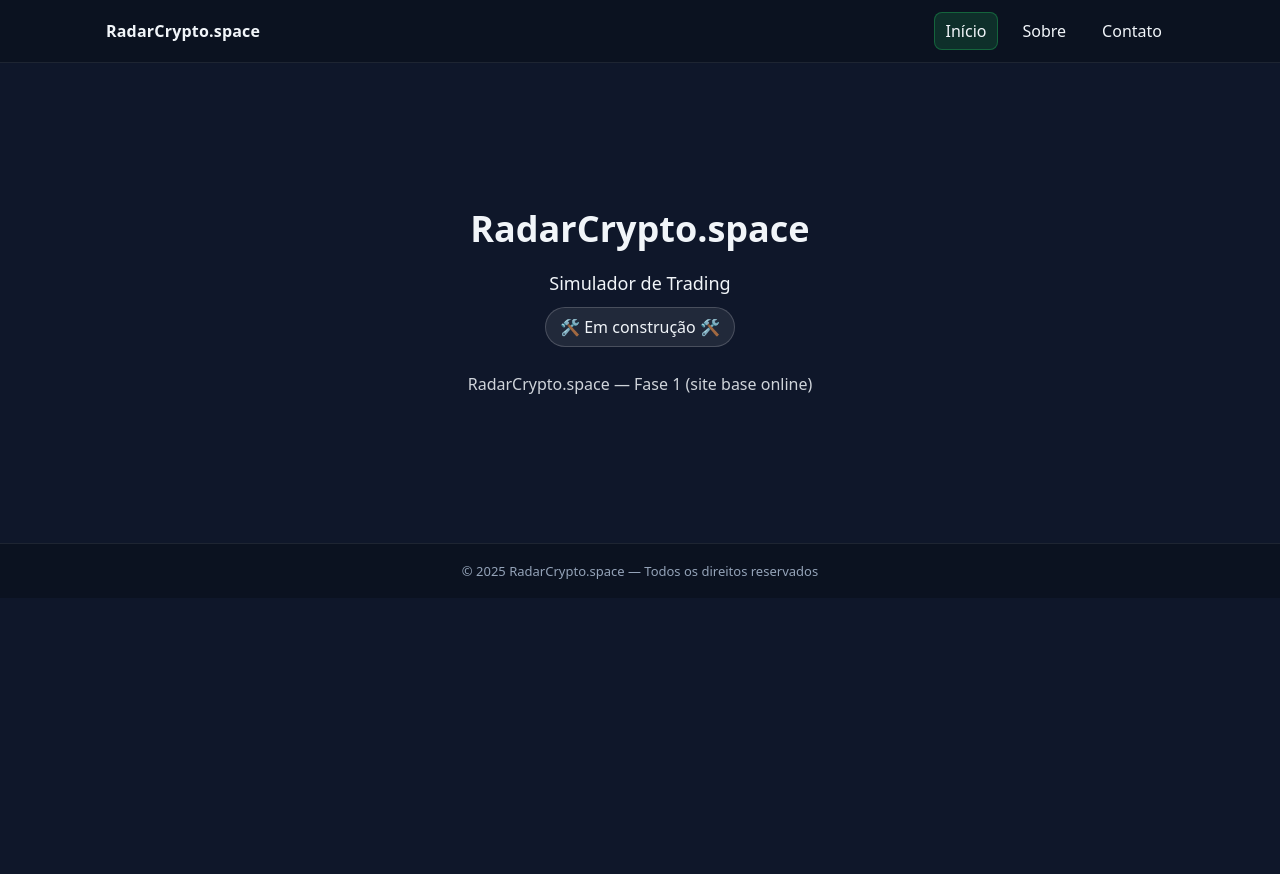
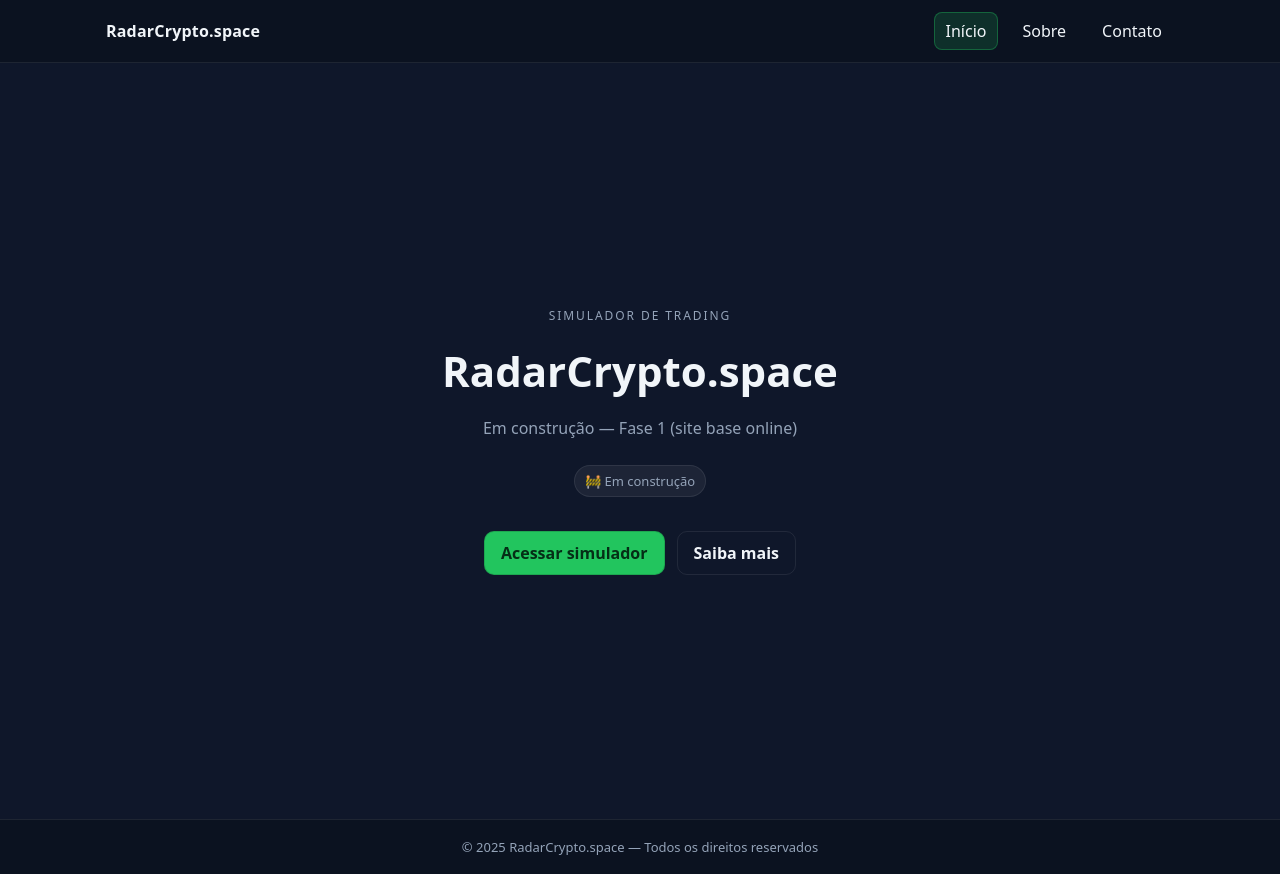
Before and after one commit to Ivanmonteiro-create/radarcripto.space, a Next.js app: page / in a window 1280 px wide. Before the commit the page ends 800 px from the top, so only its background shows below. Built offline with nearby package versions, Linux system fonts and the light colour scheme.

Commit message:
Update index.js

```diff
--- a/pages/index.js
+++ b/pages/index.js
@@ -1,32 +1,25 @@
-// pages/index.js
 import Header from '../components/Header';
 import Footer from '../components/Footer';
-import CTAButton from "@/components/CTAButton";
+import CTAButton from '../components/CTAButton';
+
 export default function Home() {
   return (
     <>
       <Header />
+      <main className="container">
+        <section className="hero">
+          <span className="kicker">Simulador de Trading</span>
+          <h1 className="title">RadarCrypto.space</h1>
+          <p className="subtitle">Em construção — Fase 1 (site base online)</p>
 
-      <main className="container" style={{ minHeight: '60vh', display: 'grid', placeItems: 'center' }}>
-        <div style={{ textAlign: 'center' }}>
-          <h1 style={{ fontSize: 36, margin: '8px 0' }}>RadarCrypto.space</h1>
-          <p style={{ fontSize: 18, marginBottom: 12 }}>Simulador de Trading</p>
+          <span className="badge">🚧 Em construção</span>
 
-          <div style={{
-            display: 'inline-block',
-            padding: '8px 14px',
-            borderRadius: 999,
-            background: 'rgba(255,255,255,0.08)',
-            border: '1px solid rgba(255,255,255,0.18)',
-            marginBottom: 10
-          }}>
-            🛠️ Em construção 🛠️
+          <div style={{marginTop:16, display:'flex', gap:12}}>
+            <CTAButton href="#">Acessar simulador</CTAButton>
+            <CTAButton href="/sobre" variant="ghost">Saiba mais</CTAButton>
           </div>
-
-          <p style={{ opacity: 0.85 }}>RadarCrypto.space — Fase 1 (site base online)</p>
-        </div>
+        </section>
       </main>
-
       <Footer />
     </>
   );
```
